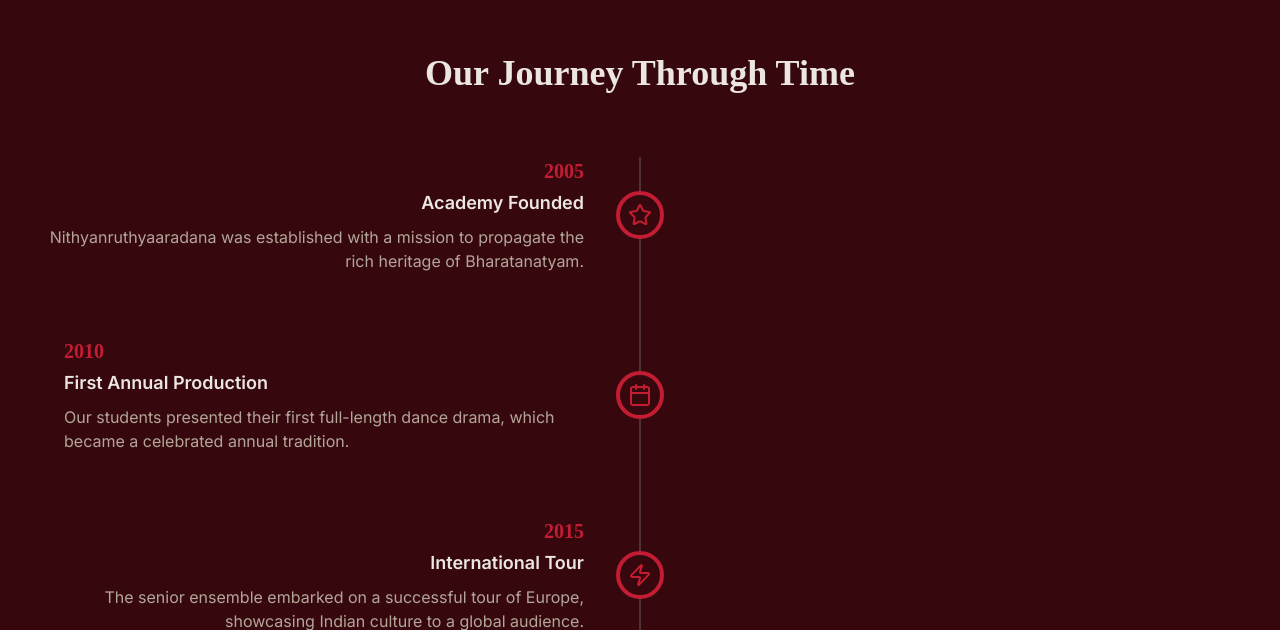
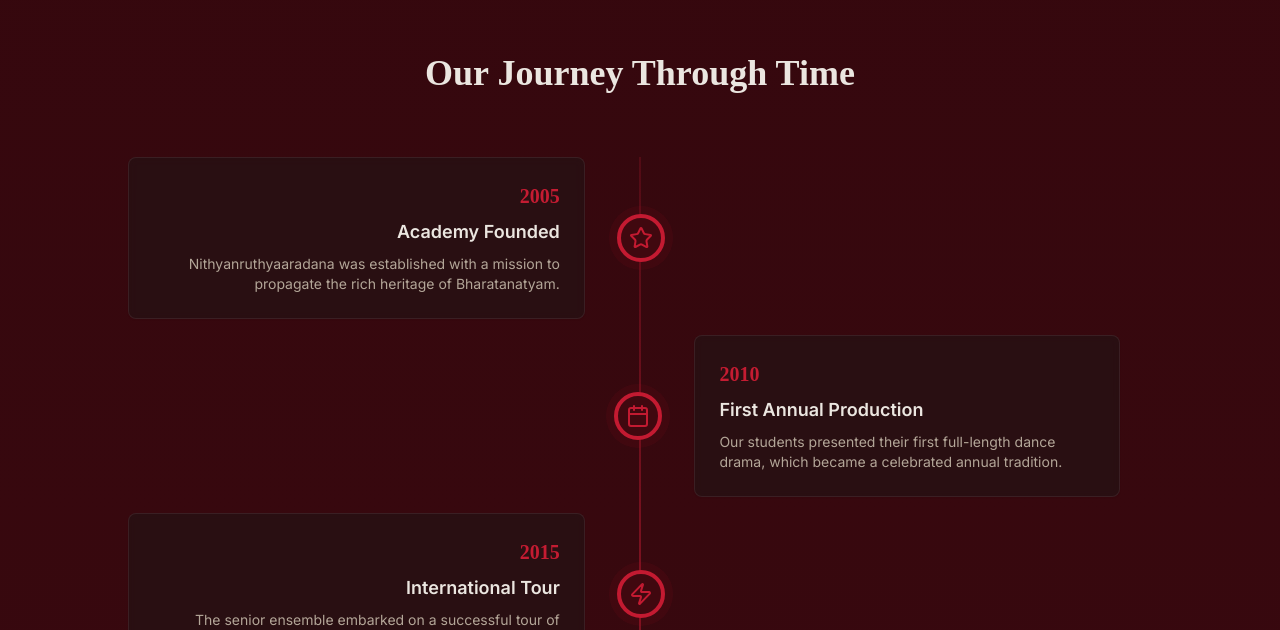
Before and after one commit to veni-kaustubha25/Nityanruthyaaradana-vo.1, a Next.js app: page /about in a window 1280 px wide. Shown: the part 1750-2380 px from the top of the page. Built offline with nearby package versions, Linux system fonts and the light colour scheme; no server answers; the database is empty.

Commit message:
in aboutc page "Our Journey Through Time " make this section proficional

```diff
--- a/src/app/(public)/about/page.tsx
+++ b/src/app/(public)/about/page.tsx
@@ -1,3 +1,4 @@
+
 'use client';
 
 import { useEffect, useState } from 'react';
@@ -229,44 +230,42 @@ export default function AboutPage() {
       </section>
 
       {/* Our Journey Timeline */}
-      <section className="py-20 sm:py-24">
+      <section className="py-20 sm:py-24 bg-gradient-to-b from-background to-secondary/10">
         <div className="container mx-auto max-w-7xl px-4 sm:px-6 lg:px-8">
           <FadeIn>
             <h2 className="text-3xl sm:text-4xl font-headline font-bold text-center mb-16">
               Our Journey Through Time
             </h2>
           </FadeIn>
-          <div className="relative">
-            <div className="absolute left-1/2 -translate-x-1/2 h-full w-0.5 bg-border hidden sm:block"></div>
-            <StaggerContainer className="space-y-16">
+          <div className="relative max-w-5xl mx-auto">
+            <div className="absolute left-1/2 -translate-x-1/2 h-full w-0.5 bg-gradient-to-b from-primary/20 via-primary/50 to-primary/20 hidden sm:block" />
+            <StaggerContainer className="space-y-4">
               {journey.map((item, index) => (
                 <StaggerItem key={index}>
-                  <div className="flex sm:items-center w-full flex-col sm:flex-row">
-                    <div
-                      className={`w-full sm:w-1/2 ${
-                        index % 2 === 0 ? 'sm:pr-8 sm:text-right' : 'sm:pl-8 text-left'
-                      }`}
-                    >
-                      <p className="text-xl font-headline font-bold text-primary">
+                  <div className="flex sm:items-center w-full group">
+                     {/* Timeline Content - Left */}
+                    <div className={`w-full sm:w-1/2 sm:pr-8 ${index % 2 === 0 ? 'sm:text-right' : 'sm:order-2 sm:pl-8 sm:text-left'}`}>
+                       <Card className="p-6 bg-card/50 border-border/50 backdrop-blur-sm group-hover:border-primary/50 transition-colors duration-300">
+                        <p className="text-xl font-headline font-bold text-primary mb-2">
                           {item.year}
                         </p>
-                      <h3 className="mt-1 text-lg font-semibold">
+                        <h3 className="text-lg font-semibold text-foreground">
                           {item.event}
                         </h3>
-                      <p className="mt-2 text-muted-foreground">
+                        <p className="mt-2 text-muted-foreground text-sm">
                           {item.description}
                         </p>
+                      </Card>
                     </div>
-                    <div className="relative w-12 h-12 flex-shrink-0 bg-background border-4 border-primary rounded-full flex items-center justify-center z-10 my-4 sm:my-0 mx-auto sm:mx-0">
+
+                    {/* Timeline Icon */}
+                    <div className={`relative w-12 h-12 flex-shrink-0 bg-background border-4 border-primary rounded-full flex items-center justify-center z-10 my-4 sm:my-0 mx-auto sm:mx-0 group-hover:scale-110 group-hover:shadow-lg group-hover:shadow-primary/30 transition-all duration-300 ${index % 2 === 0 ? '' : 'sm:order-1'}`}>
+                      <div className="absolute inset-0 bg-primary/20 rounded-full animate-ping group-hover:animate-none"/>
                       {item.icon}
                     </div>
-                    <div
-                      className={`hidden sm:block w-1/2 ${
-                        index % 2 === 0 ? 'pl-8 text-left' : 'pr-8 text-right'
-                      }`}
-                    >
-                      {/* This space is intentionally left blank for timeline alignment */}
-                    </div>
+
+                     {/* Empty div for spacing on the other side */}
+                    <div className={`hidden sm:block sm:w-1/2 ${index % 2 === 0 ? '' : 'sm:order-0'}`} />
                   </div>
                 </StaggerItem>
               ))}
```
Lines whose indentation alone changed are shown as unchanged.
